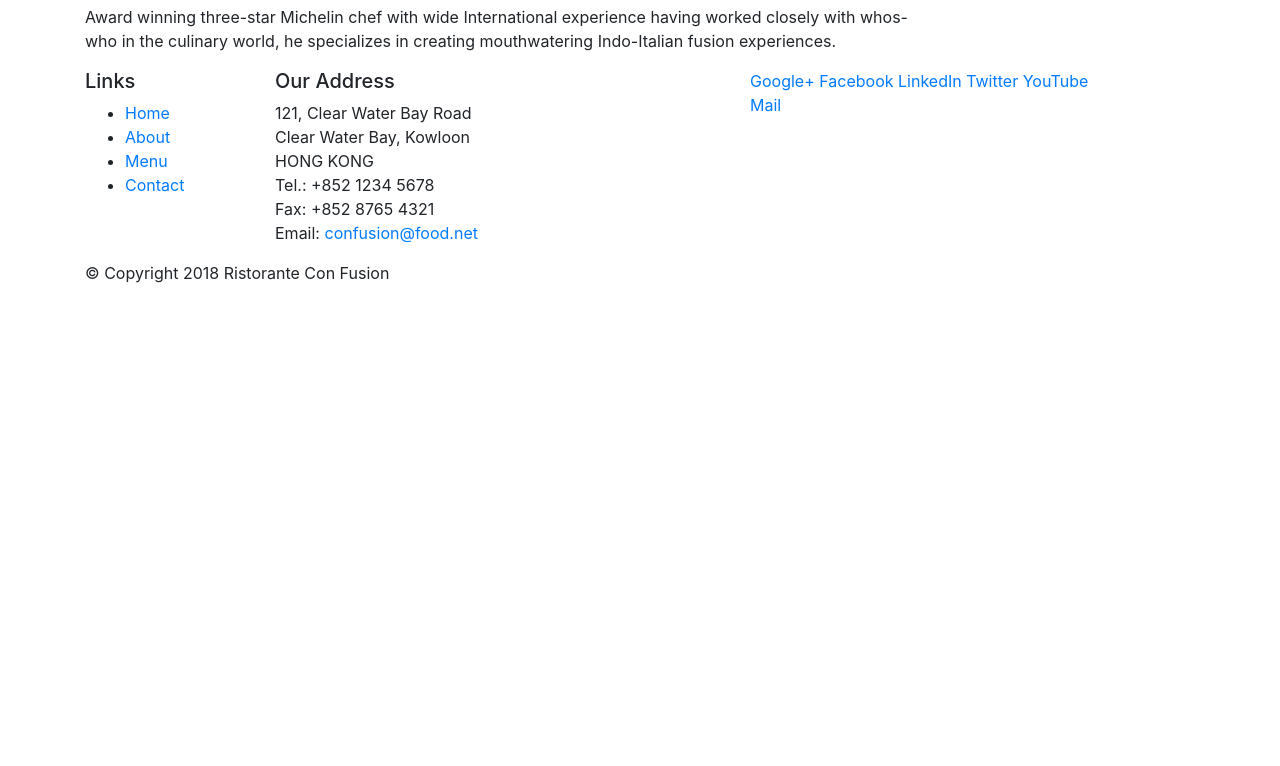
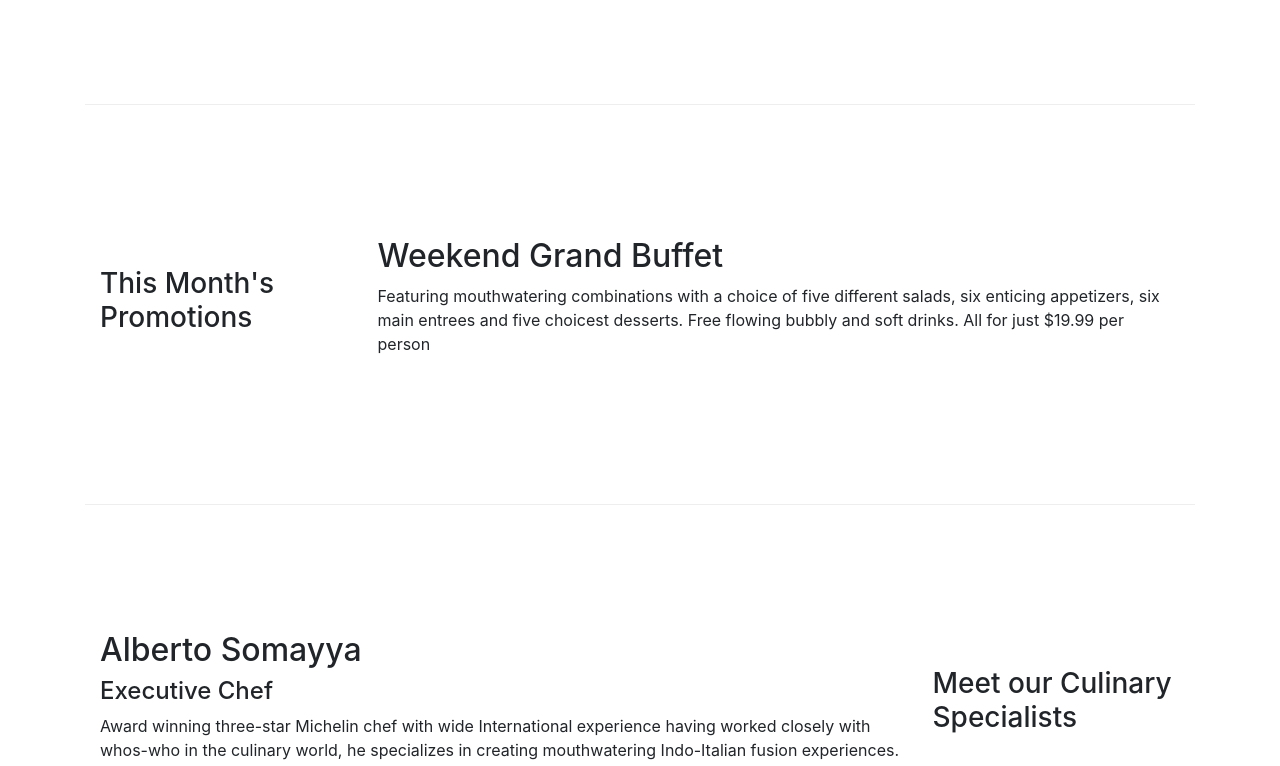
Before and after one commit to samarsehgal/conFusion, a website: page index.html in a window 1280 px wide. Shown: the part 555-1321 px from the top of the page. Before the commit the page ends 856 px from the top, so only its background shows below. Drawn offline with nearby package versions, Linux system fonts and the light colour scheme.

Commit message:
Bootstrap grid part 2

```diff
--- /dev/null
+++ b/css/styles.css
@@ -0,0 +1,30 @@
+.row-header{
+    margin:0px auto;
+    padding:0px;
+}
+
+.row-content{
+    margin:0px auto;
+    padding:50px 0px;
+    border-bottom: 1px ridge;
+    min-height:400px
+}
+
+.footer{
+    background-color:#D1C4E9;
+    margin:0px auto;
+    padding: 20px 0px;
+}
+
+.jumbotron{
+    padding:70px 30px;
+    margin:0px auto;
+    background:#9575CD;
+    color:floralwhite
+}
+
+address{
+    font-size:80%;
+    margin:0px;
+    color:#0f0f0f;
+}
--- a/index.html
+++ b/index.html
@@ -7,6 +7,7 @@
     shrink-to-fit=no">
     <meta http-equiv="x-ua-compatible" content="ie=edge">
     <link rel="stylesheet" href="node_modules/bootstrap/dist/css/bootstrap.min.css">
+    <link rel="stylesheet" href="css/styles.css">
     <title>Ristorante Con Fusion</title>
 </head>
 
@@ -14,7 +15,7 @@
 
     <header class="jumbotron">
         <div class="container">
-            <div class="row">
+            <div class="row row-header">
                 <div col-12 col-sm-6>
                     <h1>Ristorante con Fusion</h1>
                     <p>We take inspiration from the World's best cuisines, and create a unique fusion experience. Our lipsmacking creations will tickle your culinary senses!</p>
@@ -26,7 +27,7 @@
     </header>
 
     <div class="container">
-        <div class="row">
+        <div class="row row-content align-items-center">
             <div class="col-12 col-sm-4 order-sm-last col-md-3">
                 <h3>Our Lipsmacking Culinary Creations</h3>
             </div>
@@ -37,7 +38,7 @@
         </div>
 
 
-        <div class="row">
+        <div class="row row-content align-items-center">
             <div class="col-12 col-sm-4 col-md-3">
                 <h3>This Month's Promotions</h3>
             </div>
@@ -47,7 +48,7 @@
             </div>
         </div>
 
-        <div class="row">
+        <div class="row row-content align-items-center">
             <div class="col-12 col-sm-4 order-sm-last col-md-3">
                 <h3>Meet our Culinary Specialists</h3>
             </div>
@@ -59,12 +60,12 @@
         </div>
     </div>
 
-    <footer>
+    <footer class="footer">
         <div class="container">
             <div class="row">
                 <div class="col-4 col-sm-2">
                     <h5>Links</h5>
-                    <ul>
+                    <ul  class="list-unstyled">
                         <li><a href="#">Home</a></li>
                         <li><a href="#">About</a></li>
                         <li><a href="#">Menu</a></li>
@@ -82,8 +83,8 @@
 		              Email: <a href="mailto:confusion@food.net">confusion@food.net</a>
 		           </address>
                 </div>
-                <div class="col-12 col-sm-4">
-                    <div>
+                <div class="col-12 col-sm-4 align-self-center">
+                    <div class="text-center">
                         <a href="http://google.com/+">Google+</a>
                         <a href="http://www.facebook.com/profile.php?id=">Facebook</a>
                         <a href="http://www.linkedin.com/in/">LinkedIn</a>
@@ -93,7 +94,7 @@
                     </div>
                 </div>
            </div>
-           <div class="row">
+           <div class="row justify-content-center">
                 <div class="col-auto">
                     <p>© Copyright 2018 Ristorante Con Fusion</p>
                 </div>
```
